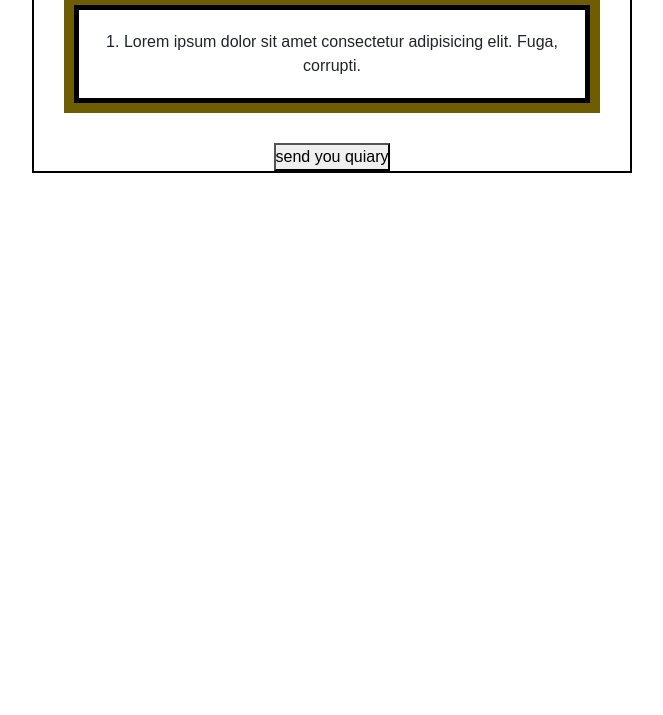
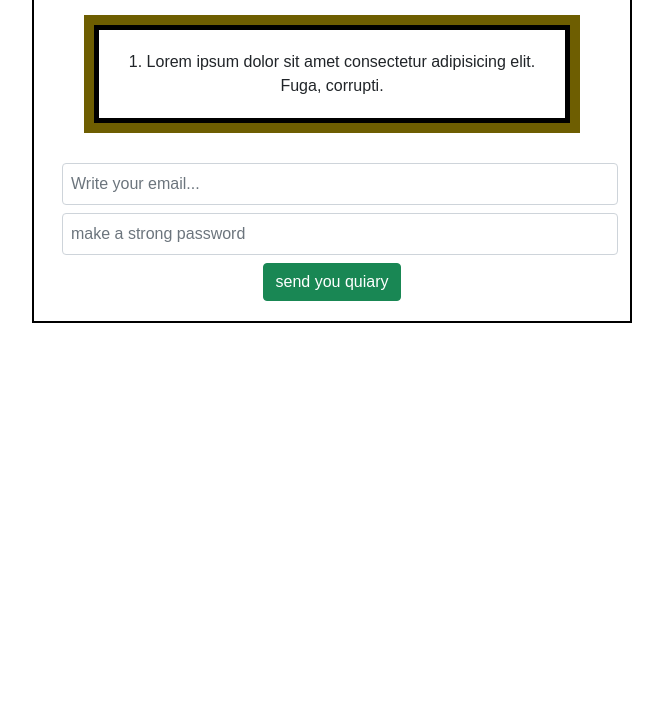
Before and after one commit to mhfaysal124/card-design, a plain HTML site: page index.html in a window 1280 px wide. Shown: the part 85-800 px from the top of the page, without its empty margins (308-971 px from the left). Drawn offline with Linux system fonts and the light colour scheme.

Commit message:
add form and style

```diff
--- a/index.html
+++ b/index.html
@@ -14,7 +14,10 @@
     <h2>CSS Outline</h2>
     <p>1. Lorem ipsum dolor sit amet consectetur adipisicing elit. Fuga, corrupti.</p>
 
-    <button>send you quiary</button>
+    <input class="form-control p-2 m-2" type="email" name="email" id="email" placeholder="Write your email..." required>
+    <input class="form-control p-2 m-2" type="password" name="pass" id="pass" placeholder="make a strong password" required maxlength="16">
+    <button class="btn btn-success">send you quiary</button>
+
    </div>
 
 
--- a/style.css
+++ b/style.css
@@ -8,6 +8,7 @@
     text-align: center;
     border: 2px solid black;
     margin: 10px auto;
+    padding: 20px;
 
 }
 .one h2{
```
